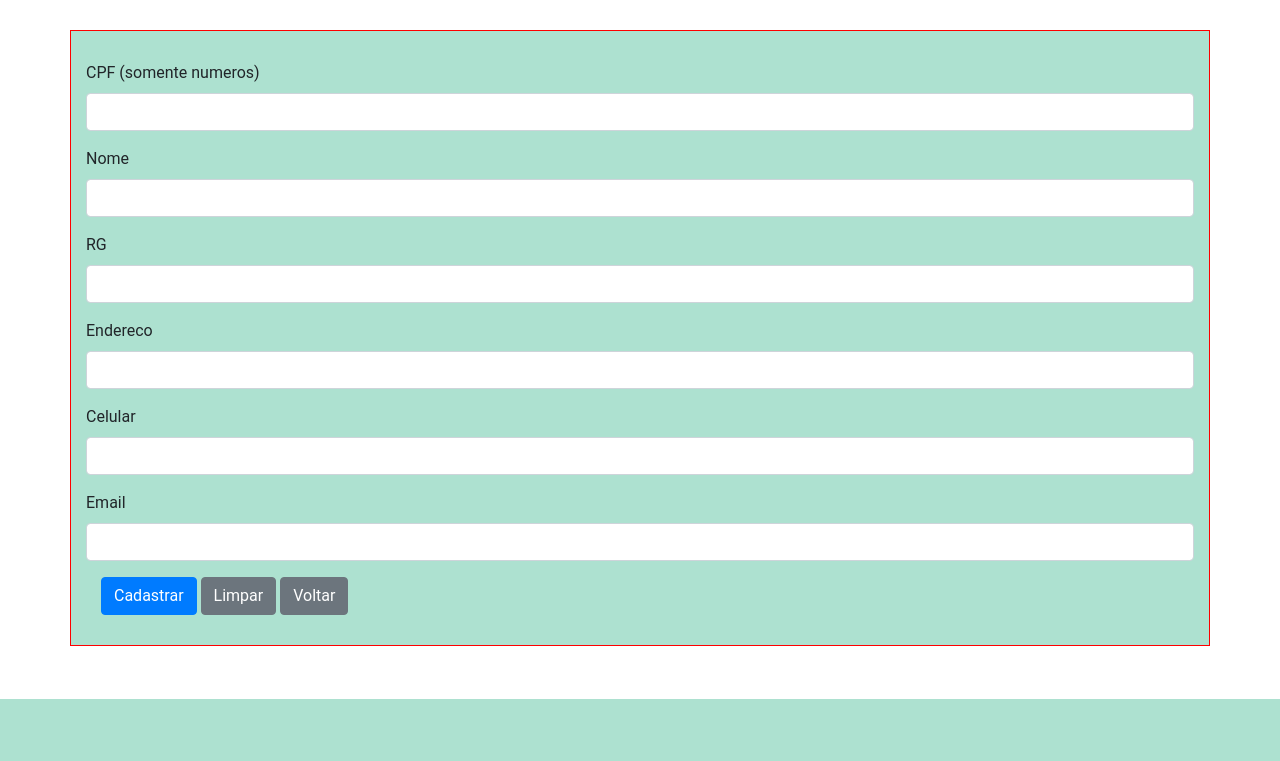
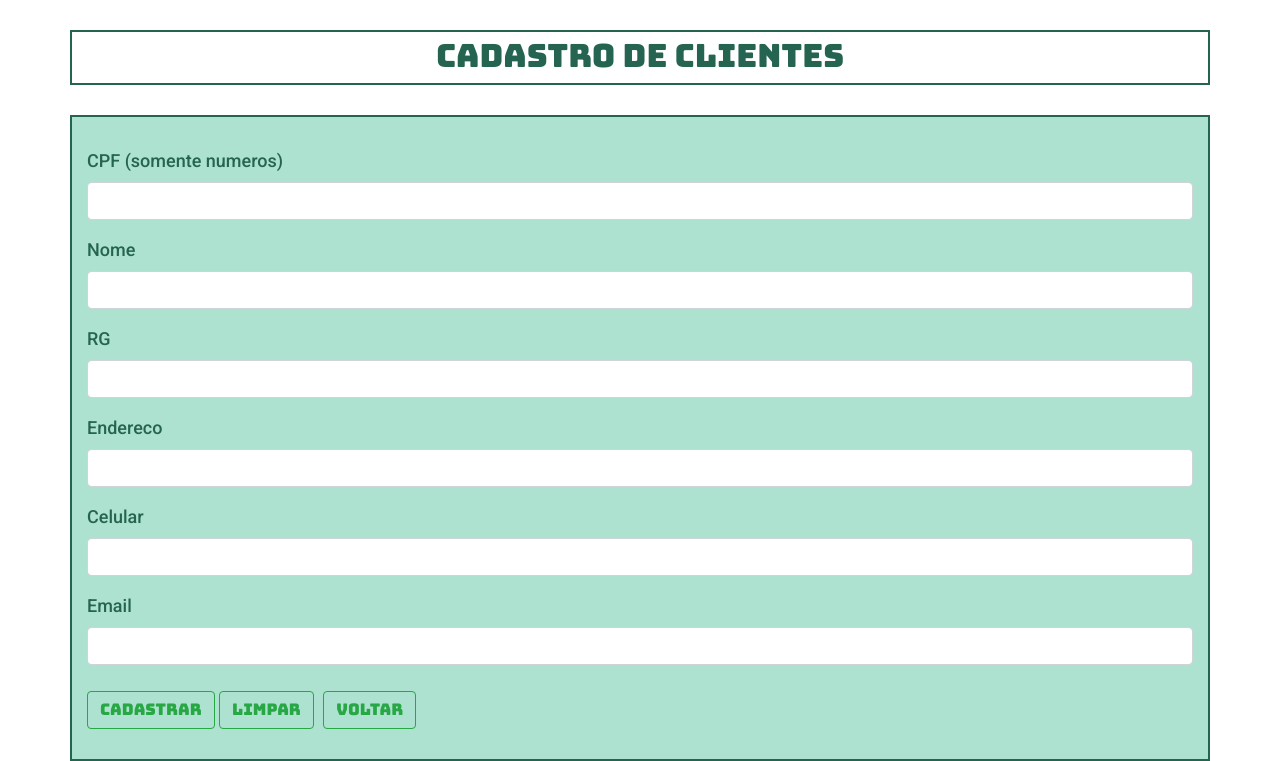
Before and after one commit to ottofq/locadoraweb, a PHP site: page /views/cliente/formCliente.php in a window 1280 px wide. Shown: the part 101-862 px from the top of the page. Before the commit the page ends 800 px from the top, so only its background shows below. Run offline with PHP 8.4, Linux system fonts and the light colour scheme; some libraries are stand-ins or nearby versions.

Commit message:
desing das paginas de cliente

```diff
--- a/css/styles.css
+++ b/css/styles.css
@@ -1,10 +1,13 @@
 
 /*menu*/
+.navbar-toggler-icon{
+    color:  #256450 !important;
+}
 .logoSite{
     width: 75px;
     height: 75px;
 }
-nav *{
+nav *,h2{
     font-family: 'Bungee', cursive;
     color:#256450;
 }
@@ -29,8 +32,58 @@ nav *{
 /* formulario cliente */
 .container-form{
     font-family: 'Roboto', sans-serif;
-    margin: 30px;
+    color: #256450;
+    font-size: 18px;
+    margin-top: 30px;
     padding: 30px;
     background-color: #ade1d0;
-    border: 1px red solid;
+    border: 2px solid #256450;
 }
+.container-titulo{
+    margin: 30px;
+    border: 2px solid #256450;
+}
+
+.container-titulo > h2{
+    padding-top: 5px;
+    text-align: center;
+}
+
+.formCliente-button > button{
+    font-family: 'Bungee', cursive;
+    margin-top: 10px;
+}
+
+.formCliente-button > a > button{
+    font-family: 'Bungee', cursive;
+    margin-top : 10px;
+}
+
+/* exibir clientes */
+.container-tbl{
+    padding: 20px;
+    border :2px solid #256450;
+    margin: 30px;
+}
+
+.container-tbl th{
+    text-align: center;
+    font-family: 'Bungee', cursive;
+    color:#256450;
+}
+.container-tbl td{
+    text-align: center;
+}
+
+a > button{
+    font-family: 'Bungee', cursive;
+    margin-left: 5px;
+}
+.table-hover tbody tr:hover td, .table-hover tbody tr:hover th {
+    background-color: #ade1d0;
+}
+
+/* atualizar cliente*/
+form > button{
+    font-family: 'Bungee', cursive;
+}
--- a/views/cliente/formCliente.php
+++ b/views/cliente/formCliente.php
@@ -6,12 +6,18 @@
     <meta name="viewport" content="width=device-width, initial-scale=1.0">
     <meta http-equiv="X-UA-Compatible" content="ie=edge">
     <link rel="stylesheet" href="../../css/styles.css">
-    <link href="https://fonts.googleapis.com/css?family=Bungee&display=swap" rel="stylesheet">
+    <link rel="icon" type="image/png" href="../../imagens/Logo.png" />
+    <link href="https://fonts.googleapis.com/css?family=Bungee|Roboto:500&display=swap" rel="stylesheet">
     <link rel="stylesheet" href="https://stackpath.bootstrapcdn.com/bootstrap/4.3.1/css/bootstrap.min.css" integrity="sha384-ggOyR0iXCbMQv3Xipma34MD+dH/1fQ784/j6cY/iJTQUOhcWr7x9JvoRxT2MZw1T" crossorigin="anonymous">
     <title>Cadastro de Cliente</title>
 </head>
 <body>
     <?php include '../../menu.php';?>
+
+    <div class="container container-titulo">
+        <h2>Cadastro de Clientes</h2>
+    </div>
+
     <div class="container container-form">
         <form action="../../controllers/controllerCliente.php" method="POST">
 
@@ -45,11 +51,12 @@
                 <input type="email" class="form-control" name="txtEmailCliente" required>
             </div>
 
-            <div class="container">
-                <button type="submit" class="btn btn-primary btnSpc">Cadastrar</button>
-                <button type="reset" class="btn btn-secondary btnSpc">Limpar</button>
-                <a href="../../index.html" =><button type="button" class="btn btn-secondary ">Voltar</button></a>
+            <div class="formCliente-button">
+                <button type="submit" class="btn btn-outline-success">Cadastrar</button>
+                <button type="reset" class="btn btn-outline-success">Limpar</button>
+                <a href="../../index.html"><button type="button" class="btn btn-outline-success">Voltar</button></a>
             </div>
+
             <input type="hidden" name="opcao" value="1">
         </form>
 
```
Also changed, not shown: views/cliente/atualizarCliente.php (+13 -7 lines), views/cliente/exibirClientes.php (+41 -21 lines), 1 other file.
